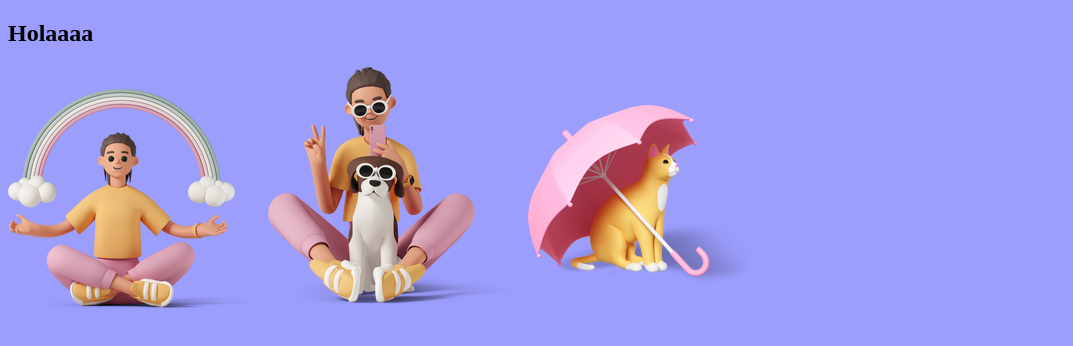
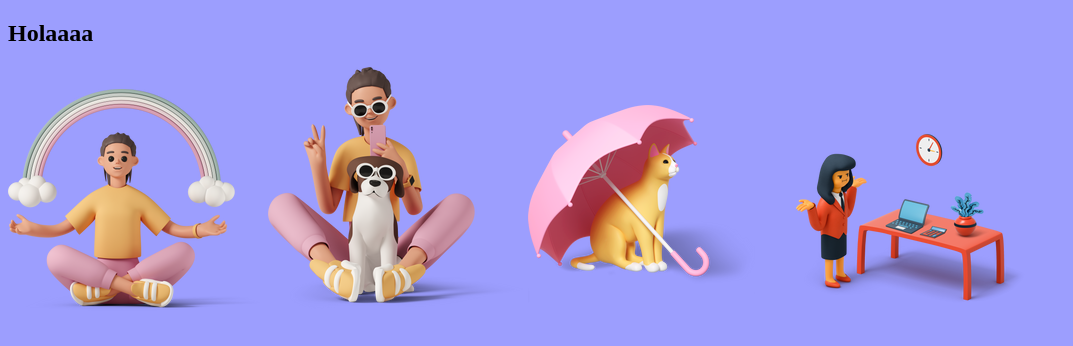
Before and after one commit to Fer2005Bedoya/Clase-16-09-2022, a plain HTML site: page index.html in a window 1280 px wide. Shown: the whole page, without its empty margins (0-1073 px from the left). Drawn offline with Linux system fonts and the light colour scheme.

Commit message:
Agregar imagenes en html

```diff
--- a/index.html
+++ b/index.html
@@ -16,6 +16,7 @@
         <img src="./imagenes/3d-casual-life-woman-meditates-under-a-rainbow.png" alt="">
         <img src="./imagenes/casual-life-3d-woman-taking-funny-photo-with-dog.png" alt="">
         <img src="./imagenes/casual-life-3d-cat-under-umbrella.png" alt="">
+        <img src="./imagenes/3d-flame-business-woman-standing-next-to-office-table-and-throwing-her-hands-up-1.png" alt="">
         <script src="./script/script.js"></script>
     </div>
 </body>
```
Also changed, not shown: imagenes/3d-flame-business-woman-standing-next-to-office-table-and-throwing-her-hands-up-1.png (added), imagenes/icons8-flappy-dunk-200.png (added), style/style.css (line endings or trailing spaces).
